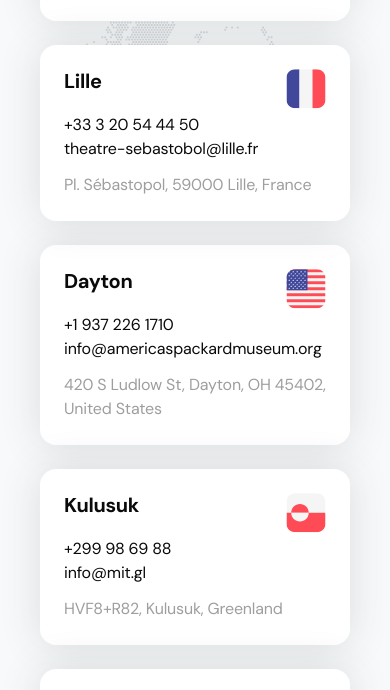
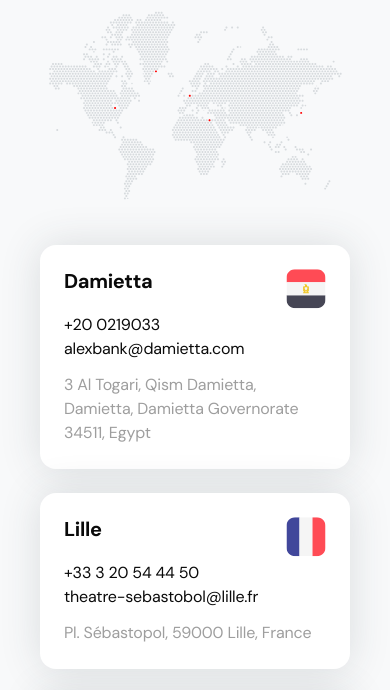
Before and after one commit to YuliyaMinsk/test-raison, a website built with webpack: page src/index.html in a window 390 px wide. Shown: the part 147-837 px from the top of the page. Built offline with nearby package versions, Linux system fonts and the light colour scheme.

```diff
--- a/src/scss/styles.scss
+++ b/src/scss/styles.scss
@@ -134,10 +134,14 @@
     .background-image {
       background-image: none;
       min-height: auto;
+
+      .cards {
+        position: static;
+      }
     }
 
     .cards {
-      position: static;
+      flex-direction: column;
 
       .card {
         border-radius: 16px;
@@ -161,10 +165,6 @@
         }
       }
     }
-
-    .cards {
-      flex-direction: column;
-    }
   }
 }
 
```
